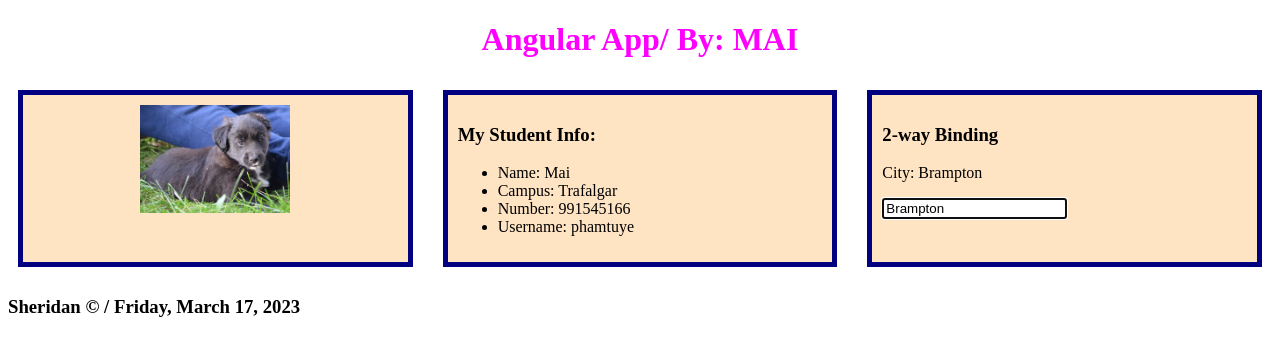
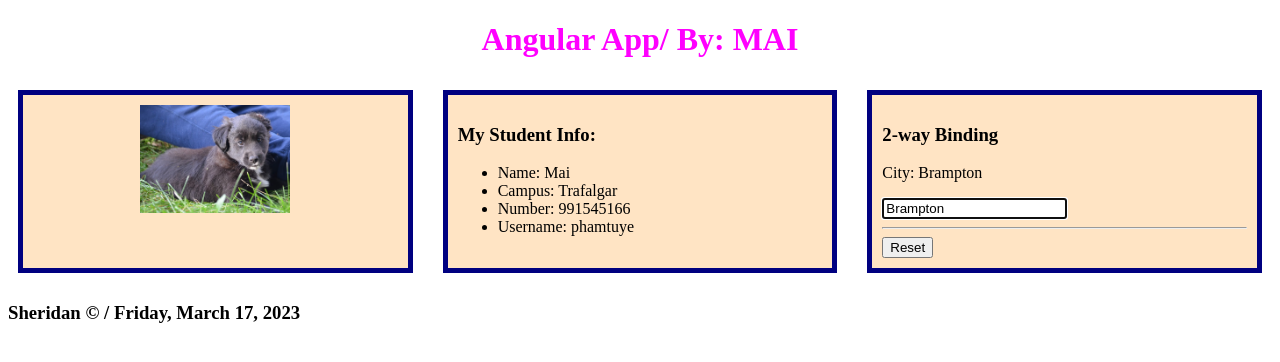
Before and after one commit to maimengmeo/secondApp, an Angular app: page / in a window 1280 px wide. Shown: the top 362 px of the page. Built offline with nearby package versions, Linux system fonts and the light colour scheme.

Commit message:
property binding, reset button clear citys

```diff
--- a/src/app/content/content.component.html
+++ b/src/app/content/content.component.html
@@ -20,5 +20,9 @@
             <input [(ngModel)] = "city" autofocus>
             <!-- label will change follow up the input text box -->
         </label>
+        <hr>
+
+        <button (click) = "clearCity()" [disabled] = "city === ''">Reset</button>
+        <!-- is city is empty, disable the button -->
     </div>
   </section>
--- a/src/app/content/content.component.ts
+++ b/src/app/content/content.component.ts
@@ -11,4 +11,8 @@ export class ContentComponent {
 
   city = "Brampton"; //bind this to input box
 
+  clearCity() { //no function keyword in angular
+    this.city = ""
+  }
+
 }
```
